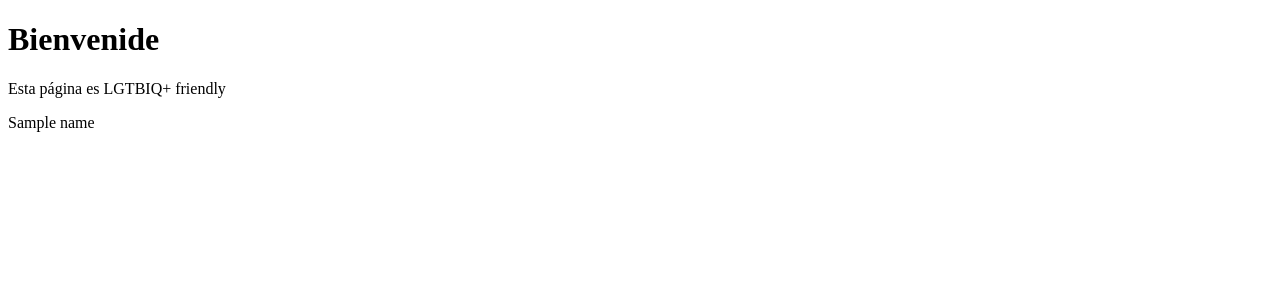
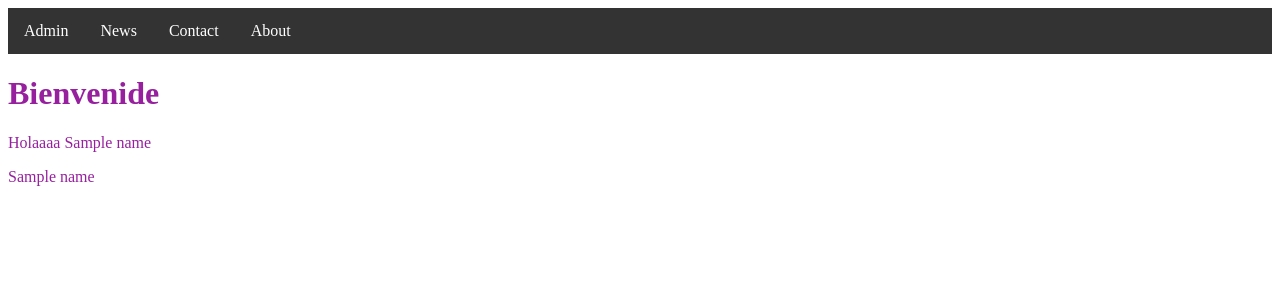
Before and after one commit to JaviYarza/DJango, a Django app: template main/templates/main/base.html in a window 1280 px wide. Shown: the top 300 px of the page. Run offline with Django 4.2, Linux system fonts and the light colour scheme; the template is opened without the code that fills it: most values are stand-ins (such as "Sample title", 1, 10 or a date in 2020).

Commit message:
Segundo dia

```diff
--- /dev/null
+++ b/main/static/css/style.css
@@ -0,0 +1,28 @@
+body {
+    color: rgb(151, 32, 159);
+}
+
+ul {
+    list-style-type: none;
+    margin: 0;
+    padding: 0;
+    overflow: hidden;
+    background-color: #333;
+  }
+
+  li {
+    float: left;
+  }
+
+  li a {
+    display: block;
+    color: white;
+    text-align: center;
+    padding: 14px 16px;
+    text-decoration: none;
+  }
+
+  /* Change the link color to #111 (black) on hover */
+  li a:hover {
+    background-color: #111;
+  }
--- a/main/templates/main/base.html
+++ b/main/templates/main/base.html
@@ -1,3 +1,5 @@
+{% load static %}
+
 <!DOCTYPE html>
 <html lang="en">
 <head>
@@ -6,14 +8,25 @@
     <meta name="viewport" content="width=device-width, initial-scale=1.0">
     <title>
     {% block title %}
-        Defecto
+        Javi's Page
     {% endblock title %}
     </title>
+    <link rel="stylesheet" type="text/css" href="{%static 'css/style.css'%}">
 </head>
 <body>
+
+    <div>
+    <ul>
+        <li><a href="admin">Admin</a></li>
+        <li><a href="">News</a></li>
+        <li><a href="">Contact</a></li>
+        <li><a href="">About</a></li>
+    </ul>
+    </div>
+
     <h1> Bienvenide </h1>
 
-    <p>Esta página es LGTBIQ+ friendly</p>
+    <p>Holaaaa {{name}}</p>
 
     <p>{{name}}</p>
 
--- a/main/templates/main/home.html
+++ b/main/templates/main/home.html
@@ -1,4 +1,4 @@
-{% extends 'main/base.html' %}
+{% extends 'main/base.html'  %}
 
 
 {% block title %}
--- a/main/urls.py
+++ b/main/urls.py
@@ -4,5 +4,5 @@ from . import views
 
 urlpatterns = [
     path("<int:id>", views.index , name="index" ),
-    path("", views.home, name="home")
+    path("", views.home, name="home"),
 ]
```
Also changed, not shown: main/views.py (line endings or trailing spaces).
